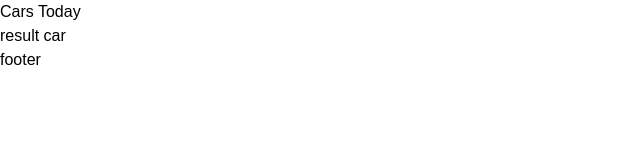
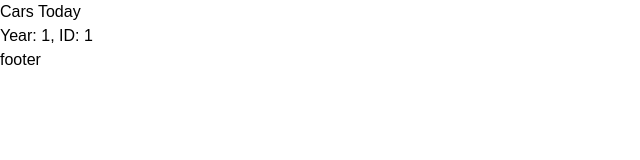
Before and after one commit to rubensborges/car-dealer-app, a Next.js app: page /result/1/1 in a window 1280 px wide. Shown: the top 160 px of the page, without its empty margins (0-640 px from the left). Built offline with nearby package versions, Linux system fonts and the light colour scheme; no server answers.

Commit message:
feat: getting the data from the params to the fetch service

```diff
--- a/src/app/result/[makeId]/[year]/page.tsx
+++ b/src/app/result/[makeId]/[year]/page.tsx
@@ -1,3 +1,31 @@
-export default function ResultPage() {
-  return <h1>result car</h1>;
+'use client';
+type Params = {
+  year: string | number;
+  makeId: string | number;
+};
+
+import { ResponseGetVehicleModel } from '@/interfaces/vehicleInterface';
+import { fetchVehicleModelsByIdAndYear } from '@/services/vehicleServices/modelsService';
+import React, { useEffect } from 'react';
+
+export default function ResultPage({ params }: { params: Promise<Params> }) {
+  const resolvedParams = React.use(params);
+
+  const year = resolvedParams.year;
+  const id = resolvedParams.makeId;
+  useEffect(() => {
+    const fetchData = async () => {
+      const req: ResponseGetVehicleModel = await fetchVehicleModelsByIdAndYear(id, year);
+      console.log(req.Results);
+    };
+    fetchData();
+  }, []);
+
+  console.log(year, id);
+
+  return (
+    <div>
+      Year: {year}, ID: {id}
+    </div>
+  );
 }
```
